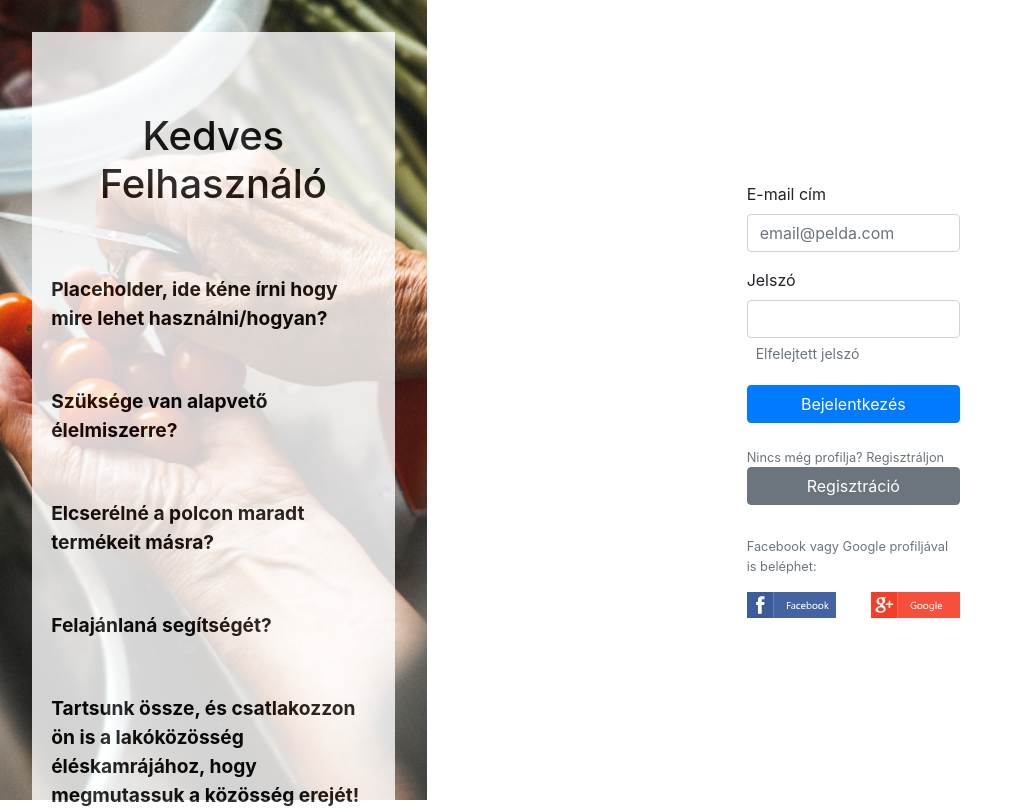
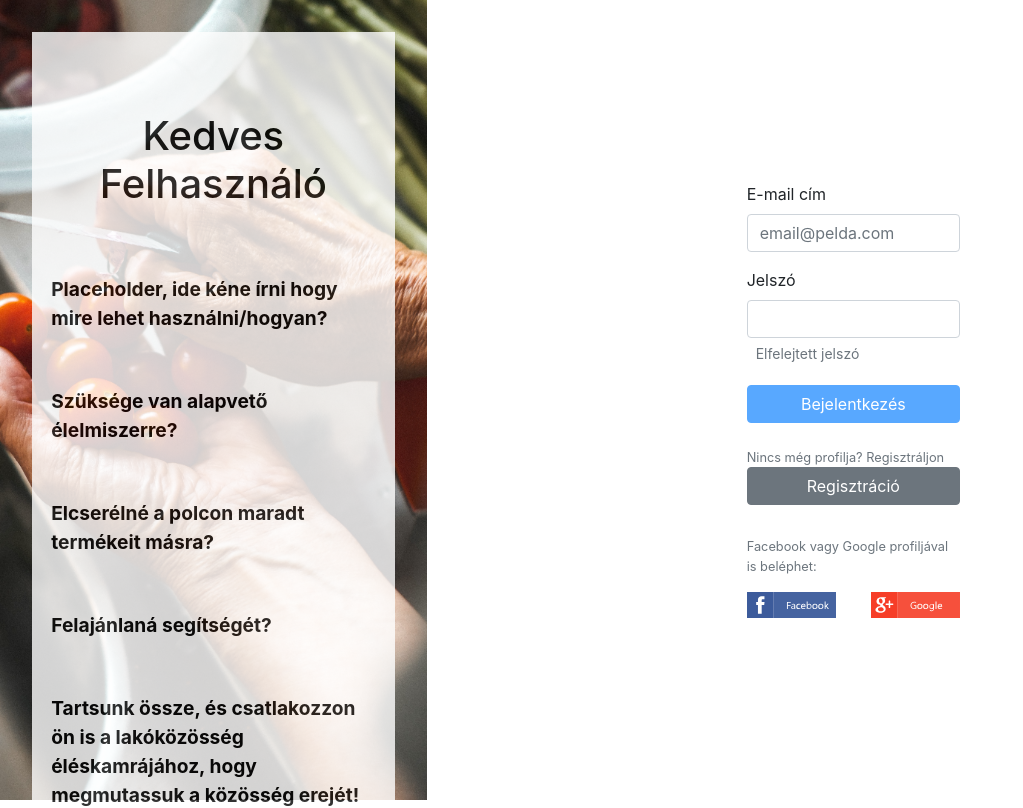
Before and after one commit to martonvolosin/kooperativ_torzs_frontend, a React (Create React App) app: page / in a window 1280 px wide. Shown: the top 808 px of the page, without its empty margins (0-1023 px from the left). Built offline with nearby package versions, Linux system fonts and the light colour scheme; no server answers.

Commit message:
Validate login form.

```diff
--- a/src/screens/login/Login.screen.js
+++ b/src/screens/login/Login.screen.js
@@ -1,4 +1,4 @@
-import React from 'react';
+import React, { useState } from 'react';
 import { useTranslation } from 'react-i18next';
 import { Button, Form } from 'react-bootstrap';
 
@@ -6,34 +6,51 @@ import { useHistory } from 'react-router-dom';
 import { LoginWrapper } from '../../components';
 import facebook from '../../assets/images/facebook.svg';
 import google from '../../assets/images/google.svg';
+import {
+  isValidEmail,
+  isValidPassword,
+} from '../../utilities/validation.utils';
 
 const Login = () => {
   const { t } = useTranslation();
   const history = useHistory();
 
+  const [email, setEmail] = useState('');
+  const [password, setPassword] = useState('');
+
   const handleSubmit = e => {
     e.preventDefault();
-    console.log('submit');
   };
 
   const handleForgotPassword = () => {
     console.log('forgot password');
   };
 
+  const isSubmitDisabled = !isValidEmail(email) || !isValidPassword(password);
+
   const renderLoginForm = () => (
     <div className="d-flex align-items-center flex-column justify-content-center h-100">
-      <Form className="w-25" onSubmit={handleSubmit}>
+      <Form className="w-25" onSubmit={handleSubmit} noValidate>
         <Form.Group controlId="formBasicEmail">
           <Form.Label>{t('email')}</Form.Label>
           <Form.Control
-            required
             type="email"
             placeholder={t('emailPlaceholder')}
+            value={email}
+            onChange={e => setEmail(e.target.value)}
+            isValid={isValidEmail(email)}
+            isInvalid={email && !isValidEmail(email)}
           />
         </Form.Group>
         <Form.Group controlId="formBasicPassword">
           <Form.Label>{t('password')}</Form.Label>
-          <Form.Control required stype="password" />
+          <Form.Control
+            type="password"
+            value={password}
+            onChange={e => setPassword(e.target.value)}
+            isValid={isValidPassword(password)}
+            isInvalid={password && !isValidPassword(password)}
+          />
           <Button
             variant="link"
             onClick={handleForgotPassword}
@@ -43,7 +60,12 @@ const Login = () => {
             {t('forgotPassword')}
           </Button>
         </Form.Group>
-        <Button variant="primary" type="submit" block>
+        <Button
+          variant="primary"
+          type="submit"
+          block
+          disabled={isSubmitDisabled}
+        >
           {t('login')}
         </Button>
         <Form.Text className="text-muted registerSection">
```
